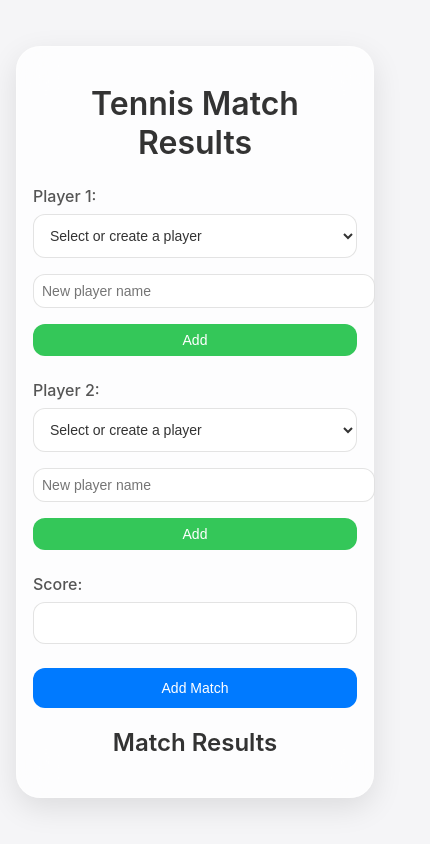
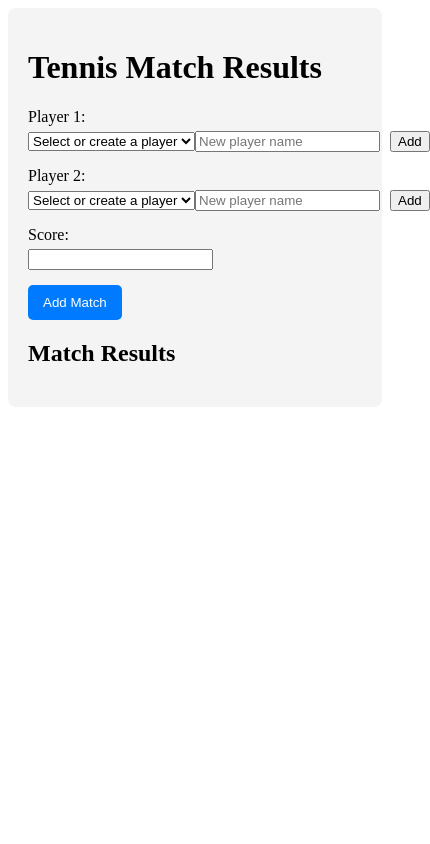
Before and after one commit to ngsylvainx/tennis_score, a plain HTML site: page index.html in a window 390 px wide. Shown: the whole page, 430 px wide, since content can reach past the window. Drawn offline with nearby package versions, Linux system fonts and the light colour scheme.

Commit message:
Update styles.css

```diff
--- a/styles.css
+++ b/styles.css
@@ -1,162 +1,81 @@
-body {
-  font-family: -apple-system, BlinkMacSystemFont, "Segoe UI", Roboto, "Helvetica Neue", Arial, sans-serif;
-  background-color: #f5f5f7;
-  display: flex;
-  justify-content: center;
-  align-items: center;
-  height: 100vh;
-  margin: 0;
-  padding: 1rem; /* Add padding to ensure content does not touch the edges */
-  box-sizing: border-box; /* Include padding and border in the element's total width and height */
+/* Container */
+.container {
+  max-width: 600px;
+  margin: 0 auto;
+  padding: 20px;
+  background-color: #f4f4f4;
+  border-radius: 8px;
 }
 
-.container {
-  max-width: 600px;
-  width: 100%;
-  padding: 2rem;
-  background: rgba(255, 255, 255, 0.8);
-  border-radius: 24px;
-  box-shadow: 0 10px 30px rgba(0, 0, 0, 0.1);
-  backdrop-filter: blur(20px);
-  border: 1px solid rgba(255, 255, 255, 0.3);
-  box-sizing: border-box; /* Include padding and border in the element's total width and height */
+/* Form Group */
+.form-group {
+  margin-bottom: 15px;
 }
 
-h1, h2 {
-  text-align: center;
-  color: #333;
-  font-weight: 600;
-  margin-bottom: 1.5rem;
-}
-
-form {
-  display: flex;
-  flex-direction: column;
-  gap: 1.5rem;
-}
-
-.form-group {
-  display: flex;
-  flex-direction: column;
-}
-
-label {
-  margin-bottom: 0.5rem;
-  color: #555;
-  font-weight: 500;
+.form-group label {
+  display: block;
+  margin-bottom: 5px;
 }
 
 .input-group {
   display: flex;
-  gap: 0.5rem;
+  align-items: center;
 }
 
-input, select {
+.add-player-input {
   flex: 1;
-  padding: 0.75rem;
-  border-radius: 12px;
-  border: 1px solid rgba(200, 200, 200, 0.5);
-  background: rgba(255, 255, 255, 0.8);
-  color: #333;
-  transition: border-color 0.3s;
+  margin-right: 10px;
 }
 
-input:focus, select:focus {
-  border-color: #007aff;
-  outline: none;
+.add-player {
+  flex-shrink: 0;
 }
 
-button {
-  padding: 0.75rem 1rem;
-  border-radius: 12px;
+/* Button */
+.btn {
+  background-color: #007bff;
+  color: white;
   border: none;
-  background-color: #007aff;
-  color: white;
+  padding: 10px 15px;
   cursor: pointer;
-  transition: background-color 0.3s;
-  font-weight: 500;
+  border-radius: 5px;
 }
 
-button:hover {
-  background-color: #005bb5;
+.btn:hover {
+  background-color: #0056b3;
 }
 
-ul {
-  list-style-type: none;
+/* Results List */
+.sortable {
+  list-style: none;
   padding: 0;
 }
 
-li {
-  background: rgba(255, 255, 255, 0.8);
-  border-radius: 12px;
-  padding: 1rem;
-  margin-bottom: 1rem;
-  color: #333;
+.sortable li {
   display: flex;
+  align-items: center;
   justify-content: space-between;
-  align-items: center;
-  box-shadow: 0 4px 15px rgba(0, 0, 0, 0.1);
+  padding: 10px;
+  margin-bottom: 5px;
+  background-color: #fff;
+  border: 1px solid #ddd;
+  border-radius: 5px;
 }
 
-button.delete {
-  background-color: #ff3b30;
-  border: none;
-  padding: 0.5rem 0.75rem;
-  border-radius: 12px;
-  color: white;
-  cursor: pointer;
-  transition: background-color 0.3s;
+.drag-handle {
+  cursor: move;
+  margin-right: 10px;
 }
 
-button.delete:hover {
-  background-color: #c53027;
+.delete {
+  background-color: #dc3545;
+  color: white;
+  border: none;
+  padding: 5px 10px;
+  cursor: pointer;
+  border-radius: 5px;
 }
 
-button.drag-handle {
-  background: none;
-  border: none;
-  cursor: move;
-  padding: 0;
-  margin-right: 0.5rem;
-  color: #007aff;
+.delete:hover {
+  background-color: #c82333;
 }
-
-button.add-player {
-  padding: 0.5rem 0.75rem;
-  font-size: 0.875rem;
-  background-color: #34c759;
-  transition: background-color 0.3s;
-}
-
-button.add-player:hover {
-  background-color: #28a745;
-}
-
-input.add-player-input {
-  padding: 0.5rem;
-  font-size: 0.875rem;
-}
-
-@media (max-width: 600px) {
-  .container {
-    padding: 1rem;
-  }
-
-  input, select, button {
-    font-size: 0.875rem;
-  }
-
-  .input-group {
-    flex-direction: column;
-  }
-
-  button.add-player {
-    width: 100%;
-    margin-top: 0.5rem;
-  }
-
-  input.add-player-input {
-    width: 100%;
-    margin-top: 0.5rem;
-  }
-}
```
